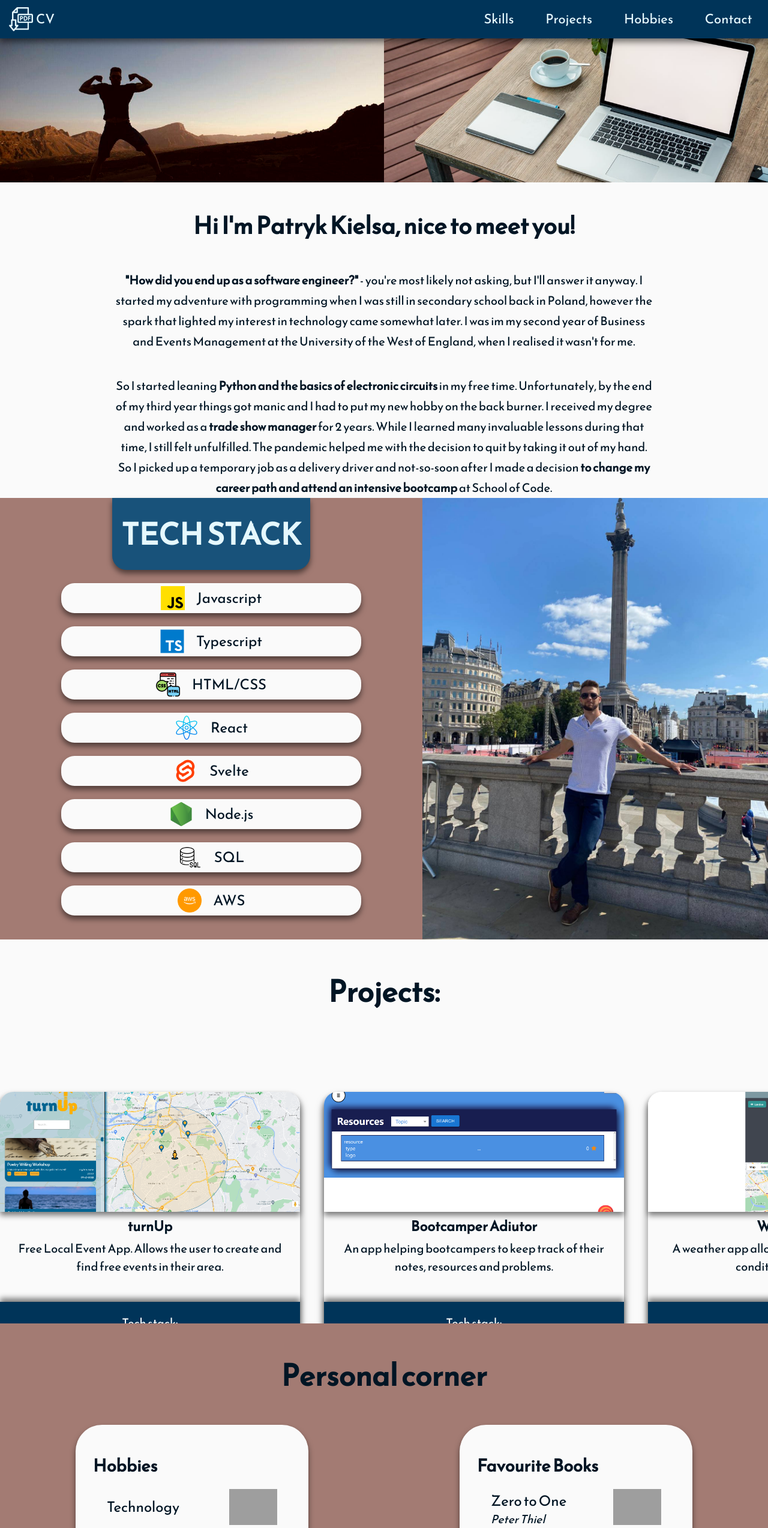
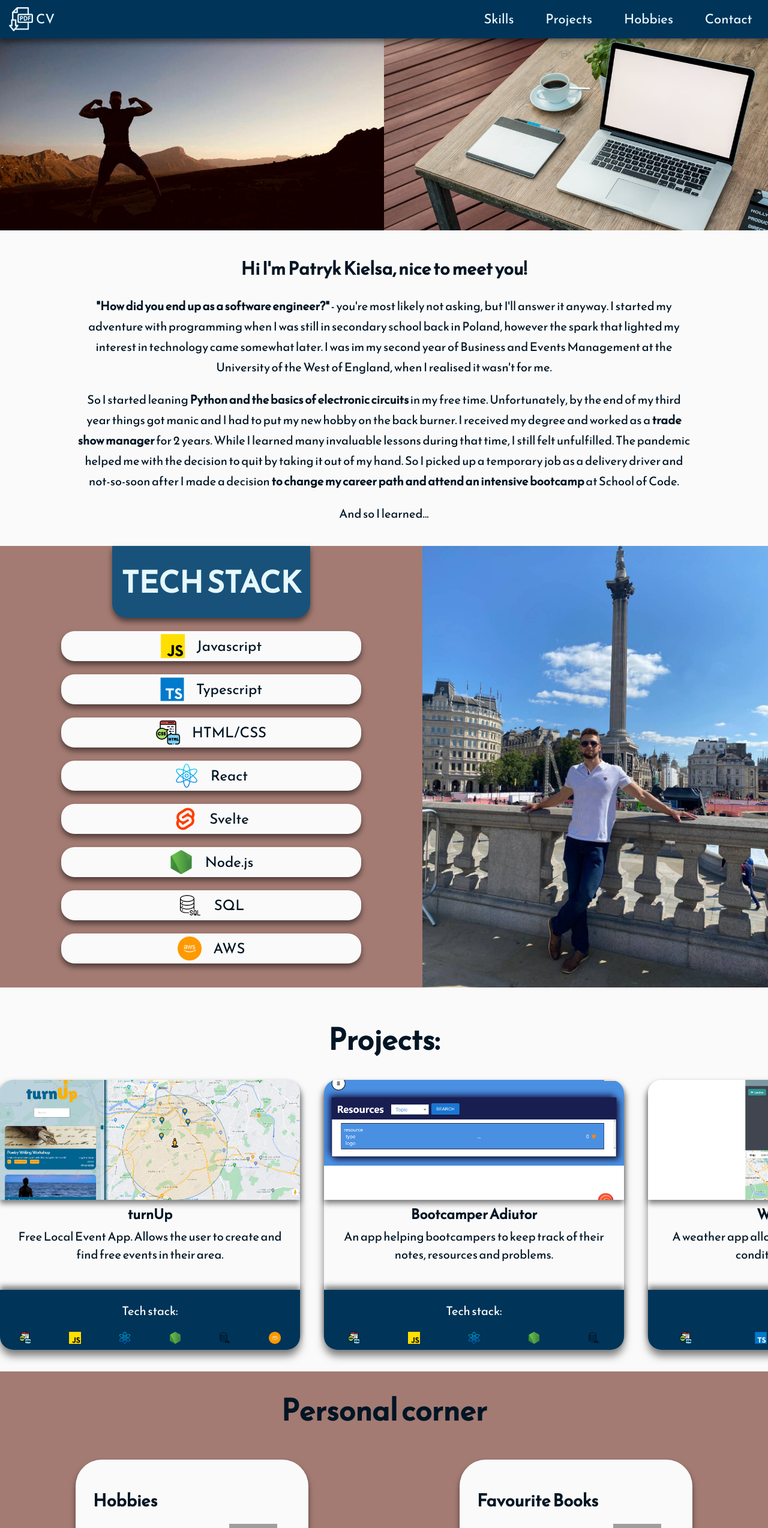
Before and after one commit to MightyKielsa/my_professional_page, a SvelteKit app: page / in a window 1280 px wide. Shown: the top 2547 px of the page at 60% size. Built offline with nearby package versions, Linux system fonts and the light colour scheme; grey boxes are pictures that could not be loaded.

Commit message:
tablets done

```diff
--- a/src/lib/ProjectCard.svelte
+++ b/src/lib/ProjectCard.svelte
@@ -89,13 +89,6 @@
 		height: 30px;
 	}
 
-	@media screen and (max-height: 800px) {
-		.main-project-card-div {
-			width: 500px;
-			height: 450px;
-		}
-	}
-
 	@media screen and (max-width: 1070px) and (max-height: 600px) {
 		.main-project-card-div {
 			width: 500px;
@@ -105,4 +98,10 @@
 			height: 150px;
 		}
 	}
+	@media screen and (max-height: 800px) {
+		.main-project-card-div {
+			width: 500px;
+			height: 450px;
+		}
+	}
 </style>
--- a/src/routes/+page.svelte
+++ b/src/routes/+page.svelte
@@ -175,7 +175,7 @@
 
 	.top-horizontal-img {
 		width: 100%;
-		height: 30vh;
+		height: 40vh;
 		object-fit: cover;
 		background-position: center, center;
 	}
@@ -184,11 +184,11 @@
 		display: flex;
 		width: 74%;
 		text-align: center;
-		height: 62vh;
+		height: 52vh;
 	}
 
 	.about-me p {
-		margin-top: 40px;
+		margin-top: 30px;
 	}
 
 	/*____________________________SKILLS SECTION___________________________*/
@@ -376,8 +376,6 @@
 
 		.project-cards-row {
 			margin-top: 50px;
-			height: auto;
-
 			overflow-x: scroll;
 			gap: 40px;
 			height: 600px;
@@ -402,7 +400,7 @@
 		}
 	}
 
-	@media screen and (max-width: 1200px) and (max-height: 900px) {
+	@media screen and (max-width: 1280px) and (max-height: 900px) {
 		h1 {
 			font-size: 30px;
 		}
@@ -413,6 +411,19 @@
 		}
 		.about-me p {
 			margin-top: 20px;
+		}
+		.project-cards-row {
+			margin-top: 0;
+			overflow-x: scroll;
+			gap: 40px;
+			height: 500px;
+			align-items: center;
+		}
+		.personal-corner-main-div {
+			height: 112vh;
+		}
+		.personal-corner-main-div h2 {
+			margin-top: 1rem;
 		}
 	}
 
```
